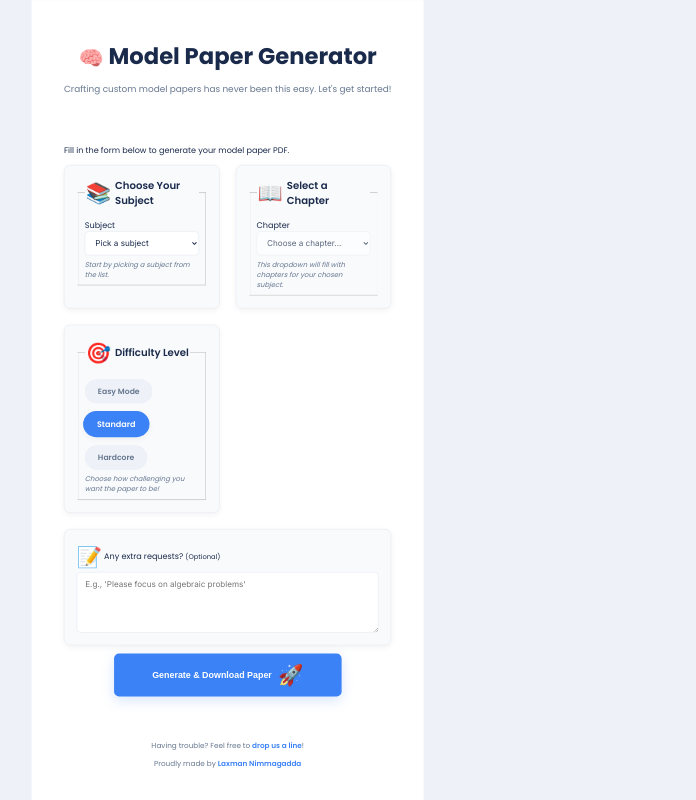
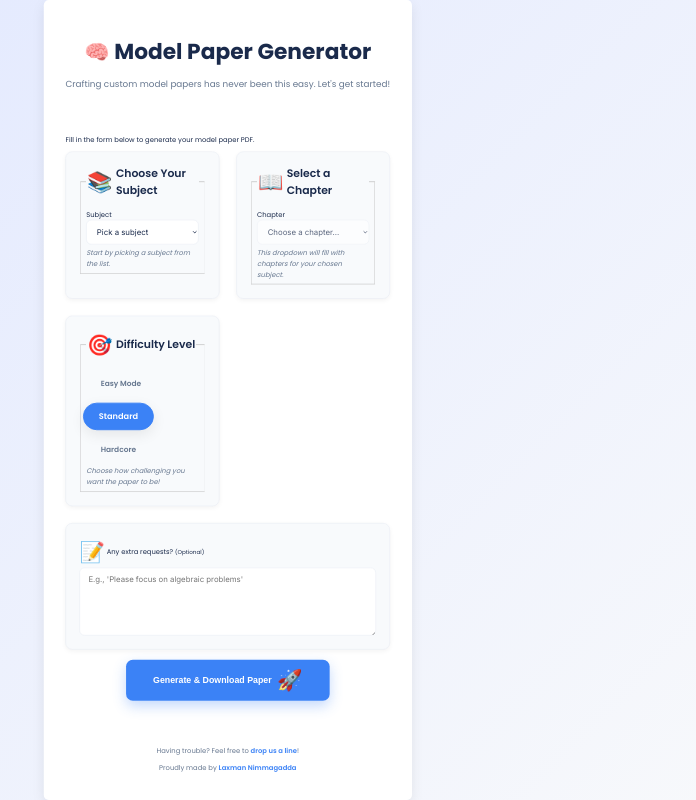
Before and after one commit to laxmanchowdary15/Perplexity_API_Project, a Flask app: page / in a window 1280 px wide. Shown: the whole page, without its empty margins (412-1108 px from the left). Run offline with Flask 3, Linux system fonts and the light colour scheme.

Commit message:
ui changess

```diff
--- a/static/css/style.css
+++ b/static/css/style.css
@@ -1,9 +1,9 @@
-/* Custom properties for a consistent design system */
+/* Custom properties for consistent design system */
 :root {
   --primary-blue: #3b82f6;
   --primary-blue-dark: #2563eb;
   --primary-blue-light: #eff6ff;
-  --secondary-bg: #eef2f8;
+  --secondary-bg: linear-gradient(135deg, #e0e7ff 0%, #f9fafb 100%);
   --card-bg: #f8fafc;
   --text-dark: #1a2a4b;
   --text-medium: #66778f;
@@ -24,130 +24,136 @@ html, body {
   margin: 0;
   padding: 0;
   font-family: 'Poppins', 'Inter', sans-serif;
-  background-color: var(--secondary-bg);
+  background: var(--secondary-bg);
   color: var(--text-dark);
 }
 
 body {
+  min-height: 100vh;
   display: flex;
   justify-content: center;
   align-items: center;
-  min-height: 100vh;
   padding: 0;
 }
 
-/* Main container for the entire form */
+/* Main container: full width, comfortable horizontal padding */
 main.container {
-  flex: 1; /* This will make it grow and fill available space */
-  min-height: 100vh; /* Ensures the container is at least the full height of the viewport */
-  padding: 3rem 5vw; /* Use viewport width for padding to maintain horizontal space */
-  background: #ffffff;
-  border-radius: 0;
-  box-shadow: none;
+  flex: 1;
+  min-height: 100vh;
+  max-width: 1280px;
+  width: 100%;
+  padding: 3rem 4vw;
+  background: white;
+  border-radius: 12px;
+  box-shadow: var(--shadow-md);
   display: flex;
   flex-direction: column;
-  gap: 2rem;
+  gap: 2.5rem;
 }
 
-/* Header and Typography */
+/* Header & Text */
 .header-section {
   text-align: center;
   margin-bottom: 1rem;
 }
 
 h1 {
-  font-size: 2.8rem;
+  font-size: 3.2rem;  /* Increased font size */
   font-weight: 700;
   color: var(--text-dark);
-  margin-bottom: 0.5rem;
+  margin-bottom: 0.75rem;
 }
 
 .tagline {
-  font-size: 1.1rem;
+  font-size: 1.3rem;
   font-weight: 400;
   color: var(--text-medium);
   margin-bottom: 2rem;
 }
 
 .emoji {
-  font-size: 2.5rem;
+  font-size: 3rem;
   vertical-align: middle;
 }
 
+/* Legends */
 legend {
-  font-size: 1.25rem;
+  font-size: 1.6rem;  /* Increased legend size */
   font-weight: 600;
   color: var(--text-dark);
-  margin-bottom: 1rem;
+  margin-bottom: 1.2rem;
   display: flex;
   align-items: center;
   gap: 0.5rem;
 }
 
-/* Form Layout with a Flexible Grid */
+/* Form grid layout */
 .form-grid {
   display: grid;
-  grid-template-columns: repeat(auto-fit, minmax(280px, 1fr));
-  gap: 2rem;
+  grid-template-columns: repeat(auto-fit, minmax(320px, 1fr));
+  gap: 2.5rem;
 }
 
-/* Card Styling for Sections */
+/* Section card styling */
 .card {
   background-color: var(--card-bg);
   border: 1px solid var(--border-color);
-  border-radius: 12px;
-  padding: 1.5rem;
+  border-radius: 16px;
+  padding: 2rem;
   box-shadow: var(--shadow-sm);
   transition: transform 0.3s ease, box-shadow 0.3s ease;
 }
 
 .card:hover {
-  transform: translateY(-5px);
-  box-shadow: 0 8px 20px rgba(0, 0, 0, 0.08);
+  transform: translateY(-6px);
+  box-shadow: 0 12px 30px rgba(0, 0, 0, 0.12);
 }
 
-/* Full-width elements */
+/* Cards spanning full width */
 .suggestions-card, .button-container {
   grid-column: 1 / -1;
 }
 
-/* Form Fields */
-select, textarea {
+/* Inputs and textareas */
+select, textarea, input[type="text"], input[type="email"], input[type="number"], input[type="password"] {
   display: block;
   width: 100%;
-  padding: 0.75rem 1rem;
-  font-size: 1rem;
+  padding: 1rem 1.25rem;
+  font-size: 1.15rem;  /* Increased font size */
   font-family: 'Inter', sans-serif;
-  border: 1px solid var(--border-color);
-  border-radius: 8px;
+  border: 1.8px solid var(--border-color);
+  border-radius: 12px;
   background: #fff;
   color: var(--text-dark);
+  transition: border-color 0.3s ease, box-shadow 0.3s ease;
+  box-sizing: border-box;
 }
 
-select:focus, textarea:focus {
+select:focus, textarea:focus, input:focus {
   border-color: var(--primary-blue);
-  box-shadow: 0 0 0 3px var(--primary-blue-light);
+  box-shadow: 0 0 0 4px var(--primary-blue-light);
   outline: none;
 }
 
+/* Textarea */
 textarea#suggestions {
-  min-height: 120px;
+  min-height: 160px;
   resize: vertical;
 }
 
-/* Hint Text */
+/* Hint text */
 .hint-text {
   display: block;
-  font-size: 0.85rem;
+  font-size: 1rem;  /* Increased font size */
   color: var(--text-medium);
   margin-top: 0.5rem;
   font-style: italic;
 }
 
-/* Custom Radio Buttons (Difficulty Pills) */
+/* Custom radio buttons for difficulty */
 .difficulty-options {
   display: flex;
-  gap: 1rem;
+  gap: 1.25rem;
   flex-wrap: wrap;
 }
 
@@ -157,11 +163,11 @@ textarea#suggestions {
 
 .radio-label {
   display: inline-block;
-  padding: 0.7rem 1.5rem;
+  padding: 0.9rem 2rem;
   border: 2px solid transparent;
   border-radius: 50px;
   cursor: pointer;
-  font-size: 0.95rem;
+  font-size: 1.1rem;  /* Increased font size */
   font-weight: 600;
   transition: all 0.3s ease;
   color: var(--text-medium);
@@ -175,43 +181,45 @@ textarea#suggestions {
   background-color: var(--primary-blue);
   color: #fff;
   border-color: var(--primary-blue);
-  transform: scale(1.05);
-  box-shadow: var(--shadow-sm);
+  transform: scale(1.1);
+  box-shadow: var(--shadow-md);
 }
 
 .radio-label:hover {
   background-color: #e5e9f1;
 }
 
-/* Button */
+/* Button container */
 .button-container {
   display: flex;
   justify-content: center;
-  margin-top: 1rem;
+  margin-top: 1.5rem;
 }
 
+/* Generate button */
 button#generateBtn {
   display: flex;
   justify-content: center;
   align-items: center;
-  gap: 0.75rem;
+  gap: 0.8rem;
   width: 100%;
-  max-width: 450px;
-  padding: 1.2rem 1.5rem;
-  font-size: 1.1rem;
+  max-width: 480px;
+  padding: 1.3rem 2rem;
+  font-size: 1.3rem;  /* Increased font size */
   font-weight: 700;
-  border-radius: 10px;
+  border-radius: 16px;
   background-color: var(--primary-blue);
   border: none;
   color: white;
   cursor: pointer;
-  box-shadow: 0 8px 25px rgba(59, 130, 246, 0.2);
+  box-shadow: 0 12px 30px rgba(59, 130, 246, 0.3);
+  transition: background-color 0.3s ease, transform 0.3s ease, box-shadow 0.3s ease;
 }
 
 button#generateBtn:hover:not(:disabled) {
   background-color: var(--primary-blue-dark);
   transform: translateY(-3px);
-  box-shadow: 0 10px 30px rgba(59, 130, 246, 0.35);
+  box-shadow: 0 14px 36px rgba(59, 130, 246, 0.4);
 }
 
 button#generateBtn:disabled {
@@ -253,19 +261,19 @@ button#generateBtn:disabled {
 .error-message {
   background-color: #fee2e2;
   color: #dc2626;
-  padding: 0.8rem 1rem;
-  border-radius: 6px;
+  padding: 1rem 1.2rem;
+  border-radius: 8px;
   text-align: center;
-  margin-top: 1rem;
+  margin-top: 1.2rem;
   font-weight: 600;
   border: 1px solid #f87171;
 }
 
-/* Contact info */
+/* Contact Info */
 .contact-info {
   text-align: center;
-  margin-top: 2.5rem;
-  font-size: 0.9rem;
+  margin-top: 3rem;
+  font-size: 1rem;
   color: var(--text-medium);
 }
 
--- a/templates/form.html
+++ b/templates/form.html
@@ -5,9 +5,9 @@
   <meta name="viewport" content="width=device-width, initial-scale=1" />
   <title>Model Paper Generator</title>
   <link rel="stylesheet" href="{{ url_for('static', filename='css/style.css') }}">
-  <link rel="preconnect" href="https://fonts.googleapis.com">
-  <link rel="preconnect" href="https://fonts.gstatic.com" crossorigin>
-  <link href="https://fonts.googleapis.com/css2?family=Inter:wght@400;600;700&family=Poppins:wght@400;600;700&display=swap" rel="stylesheet">
+  <link rel="preconnect" href="https://fonts.googleapis.com" />
+  <link rel="preconnect" href="https://fonts.gstatic.com" crossorigin />
+  <link href="https://fonts.googleapis.com/css2?family=Inter:wght@400;600;700&family=Poppins:wght@400;600;700&display=swap" rel="stylesheet" />
 {% endblock %}
 
 {% block content %}
```
Also changed, not shown: other parts of static/css/style.css (+15 -12 lines).
